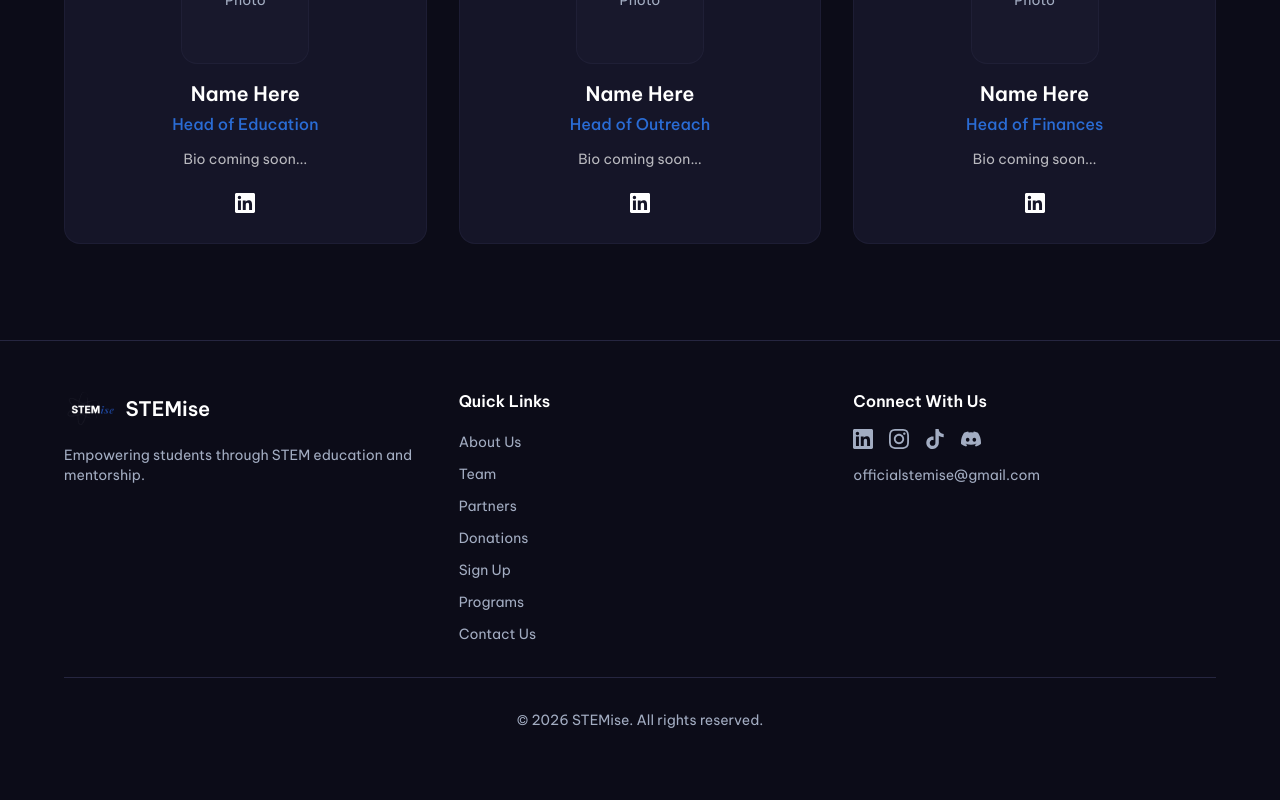
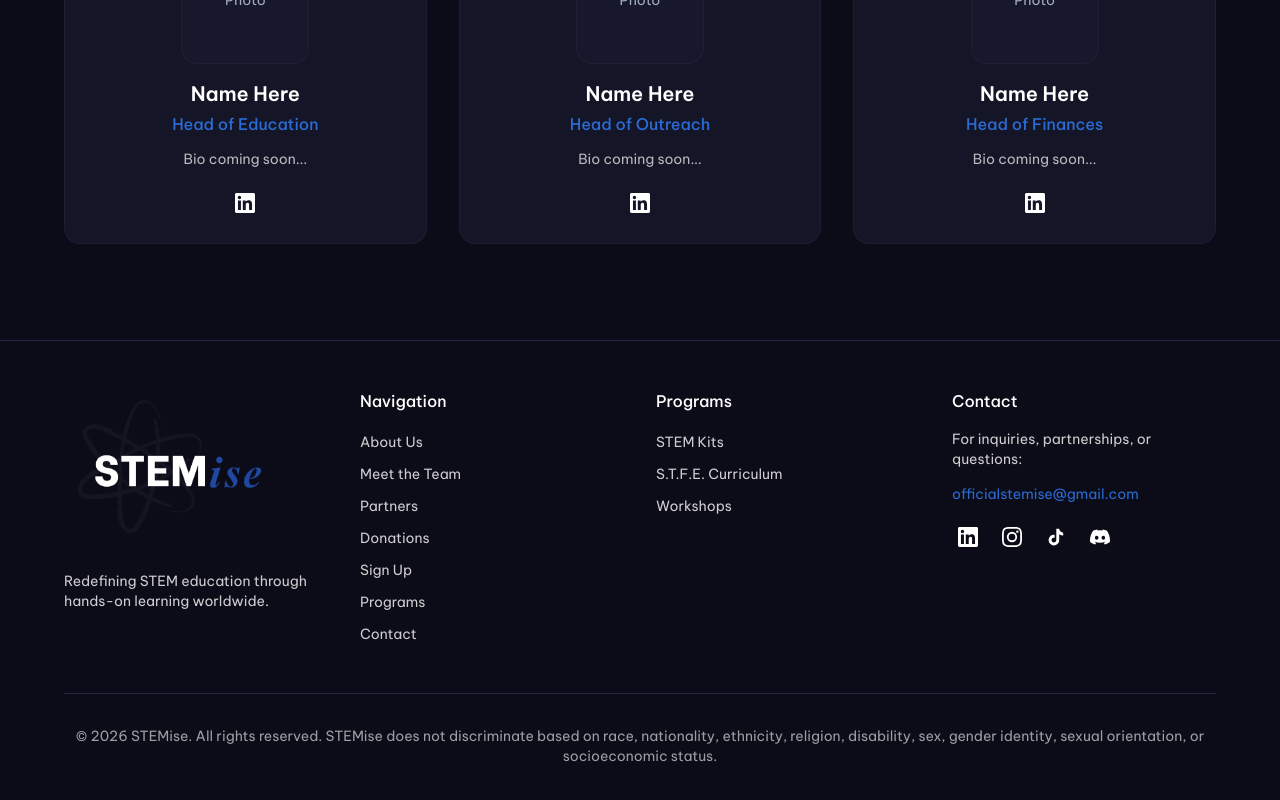
Before and after one commit to STEMise/stemise-website-current-1-3-2026, a React (Vite) app: page /team in a window 1280 px wide. Shown: the part 1368-2168 px from the top of the page. Before the commit the page ends 2146 px from the top, so only its background shows below. Built offline with nearby package versions, Linux system fonts and the light colour scheme; the HTML template or start-up script is replaced by a standard one.

Commit message:
Reverted to commit 66a929d25f93e5742f322397322139f7f33d05f1

```diff
--- a/src/components/Footer.tsx
+++ b/src/components/Footer.tsx
@@ -1,132 +1,156 @@
-import { Link } from 'react-router-dom';
-import AppHashLink from './AppHashLink';
-import stemiseLogo from '@/assets/stemise-logo.png';
+import { Link } from "react-router-dom";
+import AppHashLink from "@/components/AppHashLink";
+import stemiseLogo from "@/assets/stemise-logo.png";
+const LinkedInIcon = ({
+  className
+}: {
+  className?: string;
+}) => <svg xmlns="http://www.w3.org/2000/svg" viewBox="0 0 24 24" fill="currentColor" className={className}>
+    <path d="M20.447 20.452h-3.554v-5.569c0-1.328-.027-3.037-1.852-3.037-1.853 0-2.136 1.445-2.136 2.939v5.667H9.351V9h3.414v1.561h.046c.477-.9 1.637-1.85 3.37-1.85 3.601 0 4.267 2.37 4.267 5.455v6.286zM5.337 7.433a2.062 2.062 0 0 1-2.063-2.065 2.064 2.064 0 1 1 2.063 2.065zm1.782 13.019H3.555V9h3.564v11.452zM22.225 0H1.771C.792 0 0 .774 0 1.729v20.542C0 23.227.792 24 1.771 24h20.451C23.2 24 24 23.227 24 22.271V1.729C24 .774 23.2 0 22.222 0h.003z" />
+  </svg>;
+const InstagramIcon = ({
+  className
+}: {
+  className?: string;
+}) => <svg xmlns="http://www.w3.org/2000/svg" viewBox="0 0 24 24" fill="currentColor" className={className}>
+    <path d="M12 2.163c3.204 0 3.584.012 4.85.07 3.252.148 4.771 1.691 4.919 4.919.058 1.265.069 1.645.069 4.849 0 3.205-.012 3.584-.069 4.849-.149 3.225-1.664 4.771-4.919 4.919-1.266.058-1.644.07-4.85.07-3.204 0-3.584-.012-4.849-.07-3.26-.149-4.771-1.699-4.919-4.92-.058-1.265-.07-1.644-.07-4.849 0-3.204.013-3.583.07-4.849.149-3.227 1.664-4.771 4.919-4.919 1.266-.057 1.645-.069 4.849-.069zM12 0C8.741 0 8.333.014 7.053.072 2.695.272.273 2.69.073 7.052.014 8.333 0 8.741 0 12c0 3.259.014 3.668.072 4.948.2 4.358 2.618 6.78 6.98 6.98C8.333 23.986 8.741 24 12 24c3.259 0 3.668-.014 4.948-.072 4.354-.2 6.782-2.618 6.979-6.98.059-1.28.073-1.689.073-4.948 0-3.259-.014-3.667-.072-4.947-.196-4.354-2.617-6.78-6.979-6.98C15.668.014 15.259 0 12 0zm0 5.838a6.162 6.162 0 1 0 0 12.324 6.162 6.162 0 0 0 0-12.324zM12 16a4 4 0 1 1 0-8 4 4 0 0 1 0 8zm6.406-11.845a1.44 1.44 0 1 0 0 2.881 1.44 1.44 0 0 0 0-2.881z" />
+  </svg>;
+const TikTokIcon = ({
+  className
+}: {
+  className?: string;
+}) => <svg xmlns="http://www.w3.org/2000/svg" viewBox="0 0 24 24" fill="currentColor" className={className}>
+    <path d="M19.59 6.69a4.83 4.83 0 0 1-3.77-4.25V2h-3.45v13.67a2.89 2.89 0 0 1-5.2 1.74 2.89 2.89 0 0 1 2.31-4.64 2.93 2.93 0 0 1 .88.13V9.4a6.84 6.84 0 0 0-1-.05A6.33 6.33 0 0 0 5 20.1a6.34 6.34 0 0 0 10.86-4.43v-7a8.16 8.16 0 0 0 4.77 1.52v-3.4a4.85 4.85 0 0 1-1-.1z" />
+  </svg>;
 
-const LinkedInIcon = () => (
-  <svg className="w-5 h-5" fill="currentColor" viewBox="0 0 24 24">
-    <path d="M20.447 20.452h-3.554v-5.569c0-1.328-.027-3.037-1.852-3.037-1.853 0-2.136 1.445-2.136 2.939v5.667H9.351V9h3.414v1.561h.046c.477-.9 1.637-1.85 3.37-1.85 3.601 0 4.267 2.37 4.267 5.455v6.286zM5.337 7.433c-1.144 0-2.063-.926-2.063-2.065 0-1.138.92-2.063 2.063-2.063 1.14 0 2.064.925 2.064 2.063 0 1.139-.925 2.065-2.064 2.065zm1.782 13.019H3.555V9h3.564v11.452zM22.225 0H1.771C.792 0 0 .774 0 1.729v20.542C0 23.227.792 24 1.771 24h20.451C23.2 24 24 23.227 24 22.271V1.729C24 .774 23.2 0 22.222 0h.003z"/>
-  </svg>
-);
+// Discord icon component
+const DiscordIcon = ({
+  className
+}: {
+  className?: string;
+}) => <svg xmlns="http://www.w3.org/2000/svg" viewBox="0 0 24 24" fill="currentColor" className={className}>
+    <path d="M20.317 4.37a19.791 19.791 0 0 0-4.885-1.515.074.074 0 0 0-.079.037c-.21.375-.444.864-.608 1.25a18.27 18.27 0 0 0-5.487 0 12.64 12.64 0 0 0-.617-1.25.077.077 0 0 0-.079-.037A19.736 19.736 0 0 0 3.677 4.37a.07.07 0 0 0-.032.027C.533 9.046-.32 13.58.099 18.057a.082.082 0 0 0 .031.057 19.9 19.9 0 0 0 5.993 3.03.078.078 0 0 0 .084-.028 14.09 14.09 0 0 0 1.226-1.994.076.076 0 0 0-.041-.106 13.107 13.107 0 0 1-1.872-.892.077.077 0 0 1-.008-.128 10.2 10.2 0 0 0 .372-.292.074.074 0 0 1 .077-.01c3.928 1.793 8.18 1.793 12.062 0a.074.074 0 0 1 .078.01c.12.098.246.198.373.292a.077.077 0 0 1-.006.127 12.299 12.299 0 0 1-1.873.892.077.077 0 0 0-.041.107c.36.698.772 1.362 1.225 1.993a.076.076 0 0 0 .084.028 19.839 19.839 0 0 0 6.002-3.03.077.077 0 0 0 .032-.054c.5-5.177-.838-9.674-3.549-13.66a.061.061 0 0 0-.031-.03zM8.02 15.33c-1.183 0-2.157-1.085-2.157-2.419 0-1.333.956-2.419 2.157-2.419 1.21 0 2.176 1.096 2.157 2.42 0 1.333-.956 2.418-2.157 2.418zm7.975 0c-1.183 0-2.157-1.085-2.157-2.419 0-1.333.955-2.419 2.157-2.419 1.21 0 2.176 1.096 2.157 2.42 0 1.333-.946 2.418-2.157 2.418z" />
+  </svg>;
+const socialLinks = [{
+  name: "LinkedIn",
+  url: "https://linkedin.com/company/stemise",
+  icon: LinkedInIcon
+}, {
+  name: "Instagram",
+  url: "https://www.instagram.com/stemise_official/",
+  icon: InstagramIcon
+}, {
+  name: "TikTok",
+  url: "https://www.tiktok.com/@stemise_official",
+  icon: TikTokIcon
+}, {
+  name: "Discord",
+  url: "https://discord.gg/stemise",
+  icon: DiscordIcon
+}];
+const Footer = () => {
+  return <footer className="bg-background border-t border-border py-12">
+      <div className="container mx-auto px-6">
+        <div className="grid grid-cols-1 md:grid-cols-4 gap-8">
+          {/* Brand */}
+          <div className="md:col-span-1">
+            <Link to="/" className="inline-block">
+              <img src={stemiseLogo} alt="STEMise" className="h-40 w-auto" />
+            </Link>
+            <p className="mt-4 text-sm text-foreground/80">
+              Redefining STEM education through hands-on learning worldwide.
+            </p>
 
-const InstagramIcon = () => (
-  <svg className="w-5 h-5" fill="currentColor" viewBox="0 0 24 24">
-    <path d="M12 2.163c3.204 0 3.584.012 4.85.07 3.252.148 4.771 1.691 4.919 4.919.058 1.265.069 1.645.069 4.849 0 3.205-.012 3.584-.069 4.849-.149 3.225-1.664 4.771-4.919 4.919-1.266.058-1.644.07-4.85.07-3.204 0-3.584-.012-4.849-.07-3.26-.149-4.771-1.699-4.919-4.92-.058-1.265-.07-1.644-.07-4.849 0-3.204.013-3.583.07-4.849.149-3.227 1.664-4.771 4.919-4.919 1.266-.057 1.645-.069 4.849-.069zm0-2.163c-3.259 0-3.667.014-4.947.072-4.358.2-6.78 2.618-6.98 6.98-.059 1.281-.073 1.689-.073 4.948 0 3.259.014 3.668.072 4.948.2 4.358 2.618 6.78 6.98 6.98 1.281.058 1.689.072 4.948.072 3.259 0 3.668-.014 4.948-.072 4.354-.2 6.782-2.618 6.979-6.98.059-1.28.073-1.689.073-4.948 0-3.259-.014-3.667-.072-4.947-.196-4.354-2.617-6.78-6.979-6.98-1.281-.059-1.69-.073-4.949-.073zm0 5.838c-3.403 0-6.162 2.759-6.162 6.162s2.759 6.163 6.162 6.163 6.162-2.759 6.162-6.163c0-3.403-2.759-6.162-6.162-6.162zm0 10.162c-2.209 0-4-1.79-4-4 0-2.209 1.791-4 4-4s4 1.791 4 4c0 2.21-1.791 4-4 4zm6.406-11.845c-.796 0-1.441.645-1.441 1.44s.645 1.44 1.441 1.44c.795 0 1.439-.645 1.439-1.44s-.644-1.44-1.439-1.44z"/>
-  </svg>
-);
-
-const TikTokIcon = () => (
-  <svg className="w-5 h-5" fill="currentColor" viewBox="0 0 24 24">
-    <path d="M12.525.02c1.31-.02 2.61-.01 3.91-.02.08 1.53.63 3.09 1.75 4.17 1.12 1.11 2.7 1.62 4.24 1.79v4.03c-1.44-.05-2.89-.35-4.2-.97-.57-.26-1.1-.59-1.62-.93-.01 2.92.01 5.84-.02 8.75-.08 1.4-.54 2.79-1.35 3.94-1.31 1.92-3.58 3.17-5.91 3.21-1.43.08-2.86-.31-4.08-1.03-2.02-1.19-3.44-3.37-3.65-5.71-.02-.5-.03-1-.01-1.49.18-1.9 1.12-3.72 2.58-4.96 1.66-1.44 3.98-2.13 6.15-1.72.02 1.48-.04 2.96-.04 4.44-.99-.32-2.15-.23-3.02.37-.63.41-1.11 1.04-1.36 1.75-.21.51-.15 1.07-.14 1.61.24 1.64 1.82 3.02 3.5 2.87 1.12-.01 2.19-.66 2.77-1.61.19-.33.4-.67.41-1.06.1-1.79.06-3.57.07-5.36.01-4.03-.01-8.05.02-12.07z"/>
-  </svg>
-);
-
-const DiscordIcon = () => (
-  <svg className="w-5 h-5" fill="currentColor" viewBox="0 0 24 24">
-    <path d="M20.317 4.37a19.791 19.791 0 0 0-4.885-1.515.074.074 0 0 0-.079.037c-.21.375-.444.864-.608 1.25a18.27 18.27 0 0 0-5.487 0 12.64 12.64 0 0 0-.617-1.25.077.077 0 0 0-.079-.037A19.736 19.736 0 0 0 3.677 4.37a.07.07 0 0 0-.032.027C.533 9.046-.32 13.58.099 18.057a.082.082 0 0 0 .031.057 19.9 19.9 0 0 0 5.993 3.03.078.078 0 0 0 .084-.028 14.09 14.09 0 0 0 1.226-1.994.076.076 0 0 0-.041-.106 13.107 13.107 0 0 1-1.872-.892.077.077 0 0 1-.008-.128 10.2 10.2 0 0 0 .372-.292.074.074 0 0 1 .077-.01c3.928 1.793 8.18 1.793 12.062 0a.074.074 0 0 1 .078.01c.12.098.246.198.373.292a.077.077 0 0 1-.006.127 12.299 12.299 0 0 1-1.873.892.077.077 0 0 0-.041.107c.36.698.772 1.362 1.225 1.993a.076.076 0 0 0 .084.028 19.839 19.839 0 0 0 6.002-3.03.077.077 0 0 0 .032-.054c.5-5.177-.838-9.674-3.549-13.66a.061.061 0 0 0-.031-.03zM8.02 15.33c-1.183 0-2.157-1.085-2.157-2.419 0-1.333.956-2.419 2.157-2.419 1.21 0 2.176 1.096 2.157 2.42 0 1.333-.956 2.418-2.157 2.418zm7.975 0c-1.183 0-2.157-1.085-2.157-2.419 0-1.333.955-2.419 2.157-2.419 1.21 0 2.176 1.096 2.157 2.42 0 1.333-.946 2.418-2.157 2.418z"/>
-  </svg>
-);
-
-const socialLinks = [
-  { name: 'LinkedIn', url: 'https://www.linkedin.com/company/stemise/', icon: LinkedInIcon },
-  { name: 'Instagram', url: 'https://www.instagram.com/officialstemise/', icon: InstagramIcon },
-  { name: 'TikTok', url: 'https://www.tiktok.com/@officialstemise', icon: TikTokIcon },
-  { name: 'Discord', url: 'https://discord.gg/AyPCfxuM63', icon: DiscordIcon },
-];
-
-const Footer = () => {
-  const currentYear = new Date().getFullYear();
-
-  return (
-    <footer className="bg-background border-t border-border">
-      <div className="container mx-auto px-6 py-12">
-        <div className="grid grid-cols-1 md:grid-cols-3 gap-8">
-          {/* Logo and Description */}
-          <div className="space-y-4">
-            <Link to="/" className="flex items-center gap-2">
-              <img src={stemiseLogo} alt="STEMise Logo" className="h-10 w-auto" />
-              <span className="text-xl font-bold text-foreground">STEMise</span>
-            </Link>
-            <p className="text-muted-foreground text-sm">
-              Empowering students through STEM education and mentorship.
-            </p>
           </div>
 
-          {/* Quick Links */}
           <div>
-            <h3 className="text-foreground font-semibold mb-4">Quick Links</h3>
+            <h4 className="font-medium text-foreground mb-4">Navigation</h4>
             <ul className="space-y-2">
               <li>
-                <AppHashLink toId="about" className="text-muted-foreground hover:text-primary transition-colors text-sm">
+                <AppHashLink toId="about" className="text-sm text-foreground/80 hover:text-primary transition-colors">
                   About Us
                 </AppHashLink>
               </li>
+
+
               <li>
-                <Link to="/team" className="text-muted-foreground hover:text-primary transition-colors text-sm">
-                  Team
+                <Link to="/team" className="text-sm text-foreground/80 hover:text-primary transition-colors">
+                  Meet the Team
                 </Link>
               </li>
               <li>
-                <Link to="/partners" className="text-muted-foreground hover:text-primary transition-colors text-sm">
+                <Link to="/partners" className="text-sm text-foreground/80 hover:text-primary transition-colors">
                   Partners
                 </Link>
               </li>
               <li>
-                <Link to="/donations" className="text-muted-foreground hover:text-primary transition-colors text-sm">
+                <Link to="/donations" className="text-sm text-foreground/80 hover:text-primary transition-colors">
                   Donations
                 </Link>
               </li>
               <li>
-                <AppHashLink toId="join" className="text-muted-foreground hover:text-primary transition-colors text-sm">
+                <Link to="/signup" className="text-sm text-foreground/80 hover:text-primary transition-colors">
                   Sign Up
-                </AppHashLink>
+                </Link>
               </li>
               <li>
-                <Link to="/programs" className="text-muted-foreground hover:text-primary transition-colors text-sm">
+                <Link to="/courses" className="text-sm text-foreground/80 hover:text-primary transition-colors">
                   Programs
                 </Link>
               </li>
               <li>
-                <a href="mailto:officialstemise@gmail.com" className="text-muted-foreground hover:text-primary transition-colors text-sm">
-                  Contact Us
-                </a>
+                <AppHashLink toId="contact" className="text-sm text-foreground/80 hover:text-primary transition-colors">
+                  Contact
+                </AppHashLink>
+              </li>
+            </ul>
+          </div>
+
+          {/* Programs */}
+          <div>
+            <h4 className="font-medium text-foreground mb-4">Programs</h4>
+            <ul className="space-y-2">
+              <li>
+                <AppHashLink toId="programs" className="text-sm text-foreground/80 hover:text-primary transition-colors">
+                  STEM Kits
+                </AppHashLink>
+              </li>
+              <li>
+                <AppHashLink toId="programs" className="text-sm text-foreground/80 hover:text-primary transition-colors">
+                  S.T.F.E. Curriculum
+                </AppHashLink>
+              </li>
+              <li>
+                <AppHashLink toId="programs" className="text-sm text-foreground/80 hover:text-primary transition-colors">
+                  Workshops
+                </AppHashLink>
               </li>
             </ul>
           </div>
 
           {/* Contact */}
           <div>
-            <h3 className="text-foreground font-semibold mb-4">Connect With Us</h3>
-            <div className="flex gap-4">
-              {socialLinks.map((social) => (
-                <a
-                  key={social.name}
-                  href={social.url}
-                  target="_blank"
-                  rel="noopener noreferrer"
-                  className="text-muted-foreground hover:text-primary transition-colors"
-                  aria-label={social.name}
-                >
-                  <social.icon />
-                </a>
-              ))}
+            <h4 className="font-medium text-foreground mb-4">Contact</h4>
+            <p className="text-sm text-foreground/80 mb-3">
+              For inquiries, partnerships, or questions:
+            </p>
+            <a href="mailto:officialstemise@gmail.com" className="text-sm text-primary hover:underline">
+              officialstemise@gmail.com
+            </a>
+            <div className="flex gap-3 mt-4">
+              {socialLinks.map(social => <a key={social.name} href={social.url} target="_blank" rel="noopener noreferrer" className="w-8 h-8 flex items-center justify-center transition-opacity hover:opacity-70" aria-label={social.name}>
+                  <social.icon className="h-5 w-5 text-foreground" />
+                </a>)}
             </div>
-            <p className="text-muted-foreground text-sm mt-4">
-              <a href="mailto:officialstemise@gmail.com" className="hover:text-primary transition-colors">
-                officialstemise@gmail.com
-              </a>
-            </p>
           </div>
         </div>
 
-        {/* Copyright */}
-        <div className="border-t border-border mt-8 pt-8 text-center">
-          <p className="text-muted-foreground text-sm">
-            © {currentYear} STEMise. All rights reserved.
+        <div className="mt-12 pt-8 border-t border-border">
+          <p className="text-sm text-foreground/60 text-center">
+            © {new Date().getFullYear()} STEMise. All rights reserved. STEMise does not discriminate based on race, nationality, ethnicity, religion, disability, sex, gender identity, sexual orientation, or socioeconomic status.
           </p>
         </div>
       </div>
-    </footer>
-  );
+    </footer>;
 };
-
 export default Footer;
```
